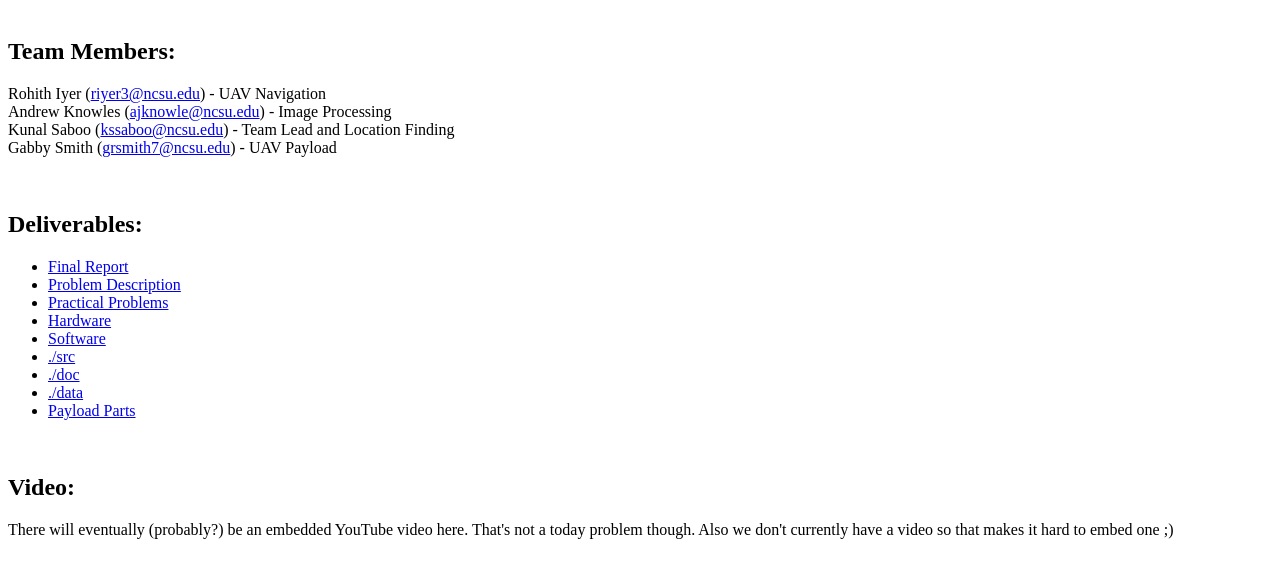
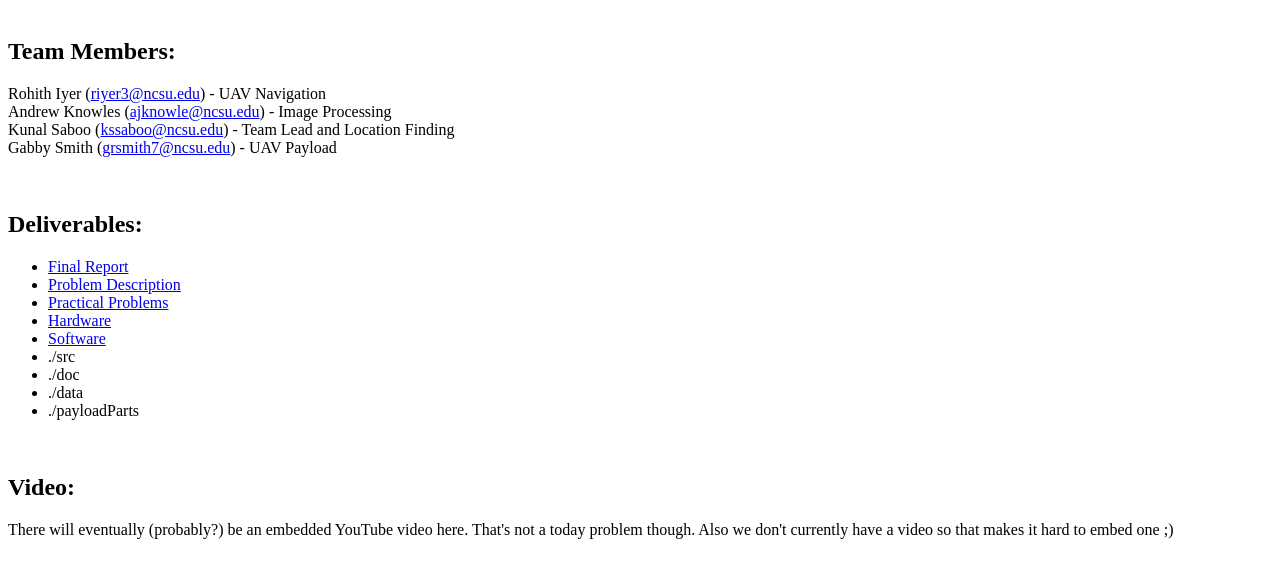
Before and after one commit to grsmith7/ECE592, a plain HTML site: page index.html in a window 1280 px wide. Shown: the part 138-716 px from the top of the page. Drawn offline with Linux system fonts and the light colour scheme.

Commit message:
Update index.html

```diff
--- a/index.html
+++ b/index.html
@@ -28,10 +28,10 @@
 	<li><a href="practicalProblems.html">Practical Problems</a></li>
 	<li><a href="hardware.html">Hardware</a></li>
 	<li><a href="software.html">Software</a></li>
-	<li><a href="./src/">./src</a></li>
-	<li><a href="./doc/">./doc</a></li>
-	<li><a href="./data/">./data</a></li>
-	<li><a href="./payloadParts/">Payload Parts</a></li>
+	<li>./src</li>
+	<li>./doc</li>
+	<li>./data</li>
+	<li>./payloadParts</li>
 	</ul>
 	<br/>
 
```
